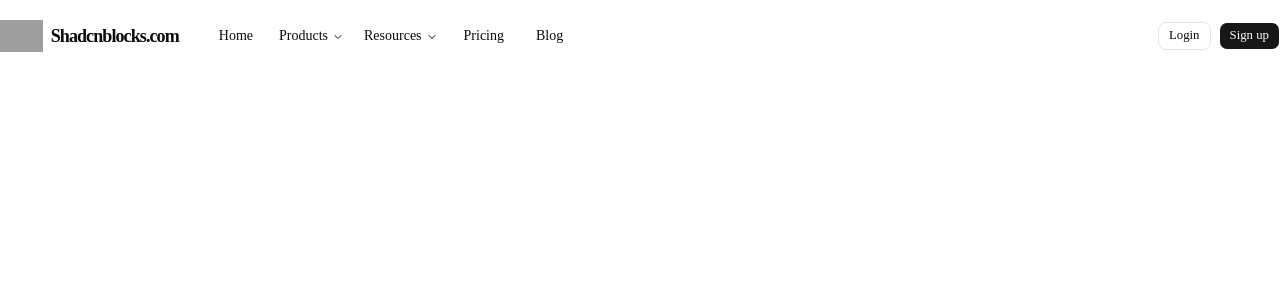
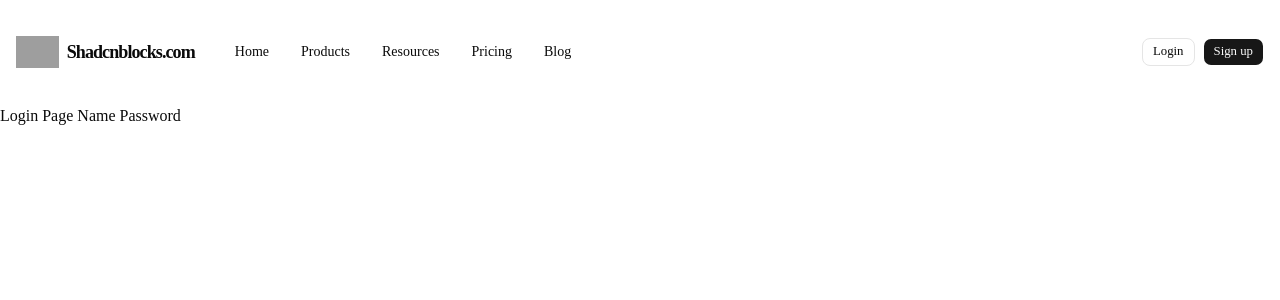
Before and after one commit to AnikaTabassum786/Level-02-Assignment-05-frontend, a Next.js app: page /login in a window 1280 px wide. Before the commit this address had no page. Shown: the top 300 px of the page. Built offline with nearby package versions, Linux system fonts and the light colour scheme; grey boxes are pictures that could not be loaded.

Commit message:
Layout design start

```diff
--- /dev/null
+++ b/src/app/(commonLayout)/layout.tsx
@@ -0,0 +1,13 @@
+import { Navbar } from "@/components/layout/Navbar";
+
+export default function CommonLayout({children}:{children:React.ReactNode}){
+    return(
+        <div>
+              <div>
+                  <Navbar/>
+
+              </div>
+            {children}
+        </div>
+    )
+}
--- /dev/null
+++ b/src/app/(commonLayout)/login/page.tsx
@@ -0,0 +1,11 @@
+import Login from "@/components/modules/authentication/login";
+
+
+
+export default function LoginPage() {
+    return (
+        <div>
+            <Login/>
+        </div>
+    )
+}
--- a/src/app/layout.tsx
+++ b/src/app/layout.tsx
@@ -1,43 +1,11 @@
-// import type { Metadata } from "next";
-// import { Geist, Geist_Mono } from "next/font/google";
-// import "./globals.css";
 
-// const geistSans = Geist({
-//   variable: "--font-geist-sans",
-//   subsets: ["latin"],
-// });
-
-// const geistMono = Geist_Mono({
-//   variable: "--font-geist-mono",
-//   subsets: ["latin"],
-// });
-
-// export const metadata: Metadata = {
-//   title: "MediCare",
-//   description: "Generated by create next app",
-// };
-
-// export default function RootLayout({
-//   children,
-// }: Readonly<{
-//   children: React.ReactNode;
-// }>) {
-//   return (
-//     <html
-//       lang="en"
-//       className={`${geistSans.variable} ${geistMono.variable} h-full antialiased`}
-//     >
-//       <body className="min-h-full flex flex-col">{children}</body>
-//     </html>
-//   );
-// }
 
 
 export const dynamic = "force-dynamic";
 import type { Metadata } from "next";
 import { Geist, Geist_Mono } from "next/font/google";
 import "./globals.css";
-import { Navbar } from "@/components/layout/Navbar";
+
 
 
 const geistSans = Geist({
@@ -66,8 +34,7 @@ export default function RootLayout({
         className={`${geistSans.variable} ${geistMono.variable} antialiased`}
       >
 
-
-    <Navbar></Navbar>
+        {children}
       </body>
     </html>
   );
--- /dev/null
+++ b/src/app/not-found.tsx
@@ -0,0 +1,11 @@
+import Link from 'next/link'
+
+export default function NotFound() {
+  return (
+    <div>
+      <h2>Not Found</h2>
+      <p>Could not find requested resource</p>
+      <Link href="/">Return Home</Link>
+    </div>
+  )
+}
--- a/src/components/layout/Navbar.tsx
+++ b/src/components/layout/Navbar.tsx
@@ -25,6 +25,7 @@ import {
   SheetTrigger,
 } from "@/components/ui/sheet";
 import { cn } from "@/lib/utils";
+import Link from "next/link";
 
 interface MenuItem {
   title: string;
@@ -68,63 +69,12 @@ const Navbar = ({
     {
       title: "Products",
       url: "#",
-      items: [
-        {
-          title: "Blog",
-          description: "The latest industry news, updates, and info",
-          icon: <Book className="size-5 shrink-0" />,
-          url: "#",
-        },
-        {
-          title: "Company",
-          description: "Our mission is to innovate and empower the world",
-          icon: <Trees className="size-5 shrink-0" />,
-          url: "#",
-        },
-        {
-          title: "Careers",
-          description: "Browse job listing and discover our workspace",
-          icon: <Sunset className="size-5 shrink-0" />,
-          url: "#",
-        },
-        {
-          title: "Support",
-          description:
-            "Get in touch with our support team or visit our community forums",
-          icon: <Zap className="size-5 shrink-0" />,
-          url: "#",
-        },
-      ],
+
     },
     {
       title: "Resources",
       url: "#",
-      items: [
-        {
-          title: "Help Center",
-          description: "Get all the answers you need right here",
-          icon: <Zap className="size-5 shrink-0" />,
-          url: "#",
-        },
-        {
-          title: "Contact Us",
-          description: "We are here to help you with any questions you have",
-          icon: <Sunset className="size-5 shrink-0" />,
-          url: "#",
-        },
-        {
-          title: "Status",
-          description: "Check the current status of our services and APIs",
-          icon: <Trees className="size-5 shrink-0" />,
-          url: "#",
-        },
-        {
-          title: "Terms of Service",
-          description: "Our terms and conditions for using our services",
-          icon: <Book className="size-5 shrink-0" />,
-          url: "#",
-        },
-      ],
+
     },
     {
       title: "Pricing",
@@ -136,14 +86,14 @@ const Navbar = ({
     },
   ],
   auth = {
-    login: { title: "Login", url: "#" },
+    login: { title: "Login", url: "/login" },
     signup: { title: "Sign up", url: "#" },
   },
   className,
 }: Navbar1Props) => {
   return (
     <section className={cn("py-4", className)}>
-      <div className="container">
+      <div className="container mx-auto p-4">
         {/* Desktop Menu */}
         <nav className="hidden items-center justify-between lg:flex">
           <div className="flex items-center gap-6">
@@ -167,7 +117,10 @@ const Navbar = ({
             </div>
           </div>
           <div className="flex gap-2">
-            <Button variant="outline" size="sm" render={<a href={auth.login.url} />} nativeButton={false}>{auth.login.title}</Button>
+            {/* <Button variant="outline" size="sm" render={<a href={auth.login.url} />} nativeButton={false}>{auth.login.title}</Button> */}
+            <Button  variant="outline" size="sm">
+  <Link href="/login">Login</Link>
+</Button>
             <Button size="sm" render={<a href={auth.signup.url} />} nativeButton={false}>{auth.signup.title}</Button>
           </div>
         </nav>
@@ -207,7 +160,10 @@ const Navbar = ({
                   </Accordion> */}
 
                   <div className="flex flex-col gap-3">
-                    <Button variant="outline" render={<a href={auth.login.url} />} nativeButton={false}>{auth.login.title}</Button>
+                    {/* <Button variant="outline" render={<a href={auth.login.url} />} nativeButton={false}>{auth.login.title}</Button> */}
+                    <Button  variant="outline" size="sm">
+  <Link href="/login">Login</Link>
+</Button>
                     <Button render={<a href={auth.signup.url} />} nativeButton={false}>{auth.signup.title}</Button>
                   </div>
                 </div>
--- /dev/null
+++ b/src/components/modules/authentication/login.tsx
@@ -0,0 +1,12 @@
+const Login = () => {
+  return (
+    <>
+    Login Page
+
+    Name
+    Password
+    </>
+  );
+};
+
+export default Login;
```
Also changed, not shown: src/app/(commonLayout)/page.tsx (line endings or trailing spaces).
